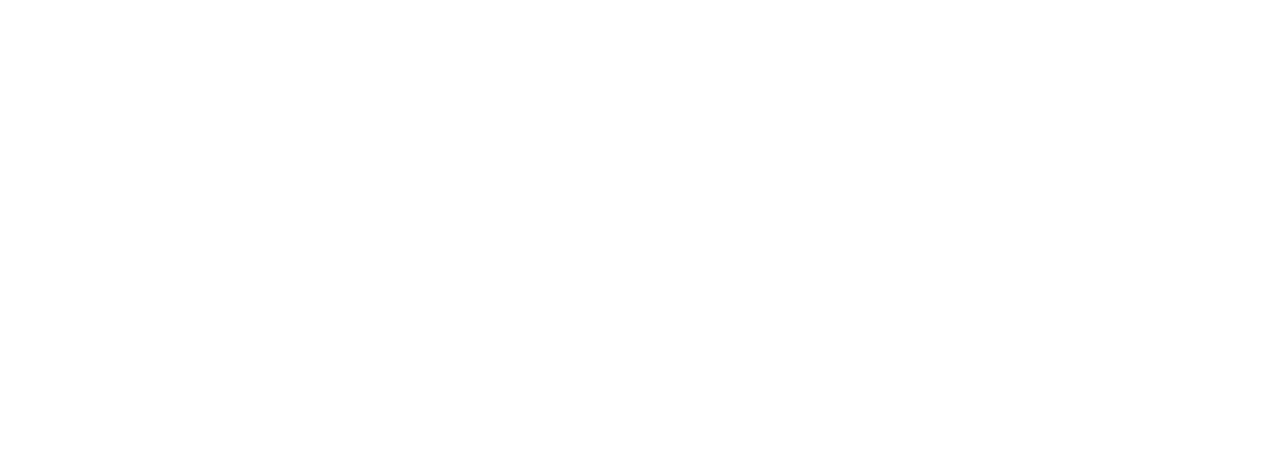
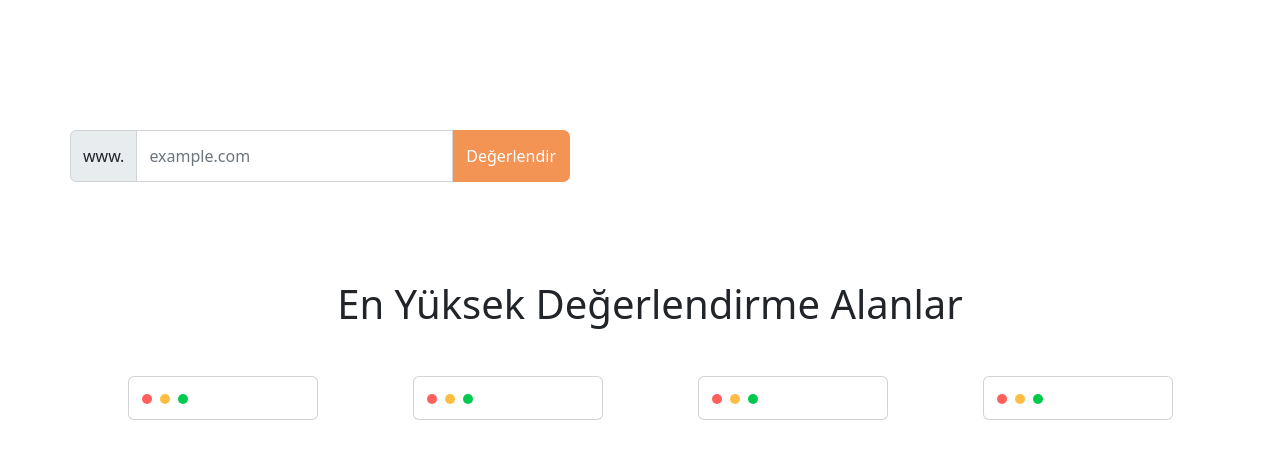
Before and after one commit to cenkbulbull/degerlendirme-sistemi, a Vue app in the folder client/: page / in a window 1280 px wide. Shown: the top 458 px of the page. Built offline with nearby package versions, Linux system fonts and the light colour scheme.

Commit message:
design editing

```diff
--- a/client/src/App.vue
+++ b/client/src/App.vue
@@ -3,4 +3,5 @@
 </template>
 
 <style>
+
 </style>
--- /dev/null
+++ b/client/src/components/HighestVote.vue
@@ -0,0 +1,120 @@
+<template>
+	<div class="row align-items-start">
+		<div class="col-3">
+			<div class="card">
+				<div class="tools">
+					<div class="circle">
+						<span class="red box"></span>
+					</div>
+					<div class="circle">
+						<span class="yellow box"></span>
+					</div>
+					<div class="circle">
+						<span class="green box"></span>
+					</div>
+				</div>
+				<div class="card__content">
+				</div>
+			</div>
+		</div>
+		<div class="col-3">
+			<div class="card">
+				<div class="tools">
+					<div class="circle">
+						<span class="red box"></span>
+					</div>
+					<div class="circle">
+						<span class="yellow box"></span>
+					</div>
+					<div class="circle">
+						<span class="green box"></span>
+					</div>
+				</div>
+				<div class="card__content">
+				</div>
+			</div>
+		</div>
+		<div class="col-3">
+			<div class="card">
+				<div class="tools">
+					<div class="circle">
+						<span class="red box"></span>
+					</div>
+					<div class="circle">
+						<span class="yellow box"></span>
+					</div>
+					<div class="circle">
+						<span class="green box"></span>
+					</div>
+				</div>
+				<div class="card__content">
+				</div>
+			</div>
+		</div>
+		<div class="col-3">
+			<div class="card">
+				<div class="tools">
+					<div class="circle">
+						<span class="red box"></span>
+					</div>
+					<div class="circle">
+						<span class="yellow box"></span>
+					</div>
+					<div class="circle">
+						<span class="green box"></span>
+					</div>
+				</div>
+				<div class="card__content">
+				</div>
+			</div>
+		</div>
+
+	</div>
+
+
+</template>
+<script>
+
+</script>
+<style>
+	.card {
+		width: 190px;
+		height: 254px;
+		margin: 0 auto;
+		background-color: #F8FBFE;
+		border-radius: 8px;
+		z-index: 1;
+	}
+
+	.tools {
+		display: flex;
+		align-items: center;
+		padding: 9px;
+	}
+
+	.circle {
+		padding: 0 4px;
+	}
+
+	.box {
+		display: inline-block;
+		align-items: center;
+		width: 10px;
+		height: 10px;
+		padding: 1px;
+		border-radius: 50%;
+	}
+
+	.red {
+		background-color: #ff605c;
+	}
+
+	.yellow {
+		background-color: #ffbd44;
+	}
+
+	.green {
+		background-color: #00ca4e;
+	}
+
+</style>
--- /dev/null
+++ b/client/src/components/Input.vue
@@ -0,0 +1,26 @@
+<template>
+	<div class="inputContainer">
+		<div class="input-group flex-nowrap">
+			<span class="input-group-text">www.</span>
+			<input type="text" class="form-control" placeholder="example.com">
+			<button class="buton">Değerlendir</button>
+		</div>
+	</div>
+</template>
+<style>
+	.inputContainer{
+		width: 500px !important;
+		position: absolute;
+		margin: 130px 70px;
+	}
+	.form-control:focus{
+		box-shadow: none !important;
+	}
+	.buton{
+		background-color: #f39354;
+		color: white;
+		border: 0;
+		border-radius: 7px;
+		padding: 14px;
+	}
+</style>
--- a/client/src/main.js
+++ b/client/src/main.js
@@ -2,5 +2,8 @@
 import App from './App.vue'
 import router from './router'
 import store from './store'
+import "bootstrap"
+import "bootstrap/dist/css/bootstrap.min.css"
+import "bootstrap/dist/js/bootstrap.min.js"
 
 createApp(App).use(store).use(router).mount('#app')
--- a/client/src/views/HomeView.vue
+++ b/client/src/views/HomeView.vue
@@ -1,7 +1,26 @@
 <template>
-
+	<Input/>
+	<div class="container highest-vote">
+		<h4 class="mb-5 text-center display-6">En Yüksek Değerlendirme Alanlar</h4>
+		<HighestVote/>
+	</div>
 </template>
 
 <script>
-
+	import Input from "../components/Input.vue"
+	import HighestVote from "../components/HighestVote.vue"
+	export default{
+		components:{
+			Input,
+			HighestVote
+		}
+	}
 </script>
+<style scoped>
+	.highest-vote{
+		width: 100%;
+		position: absolute;
+		top: 280px;
+		margin-left: 80px;
+	}
+</style>
```
